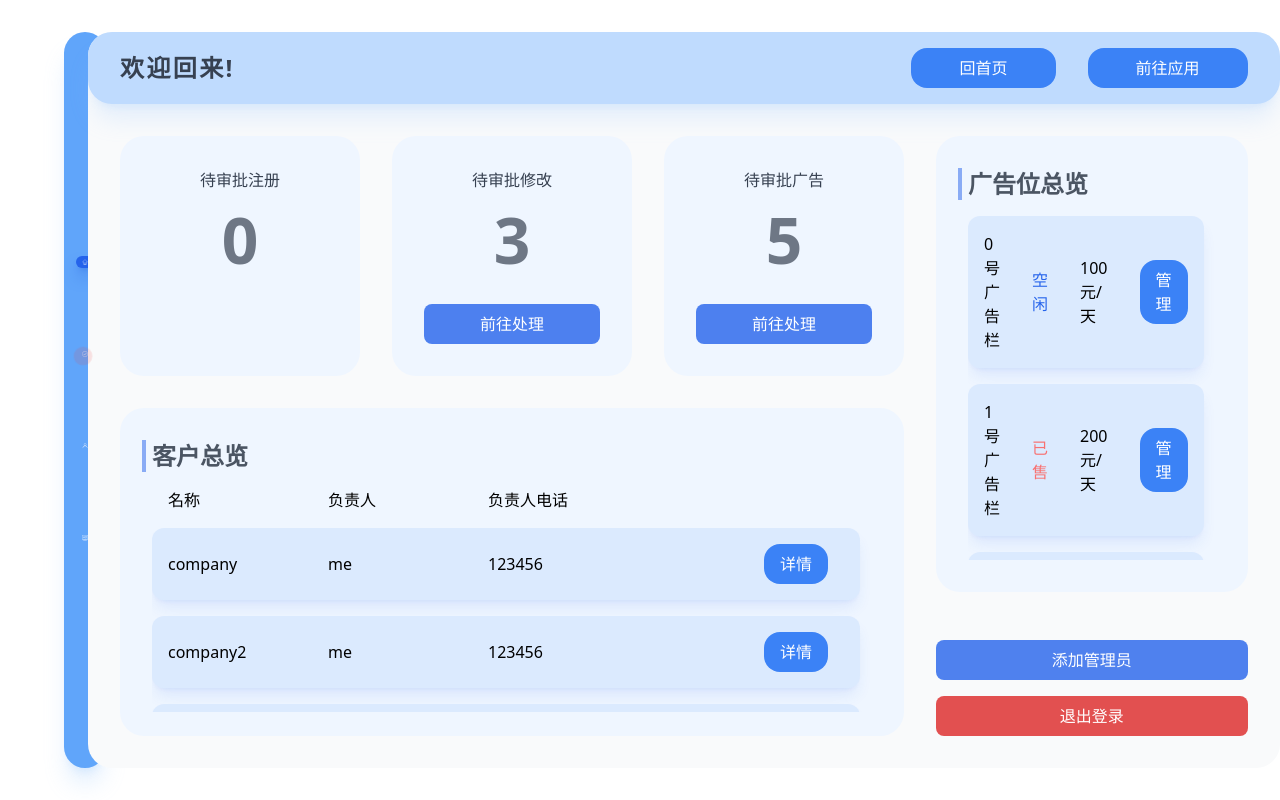
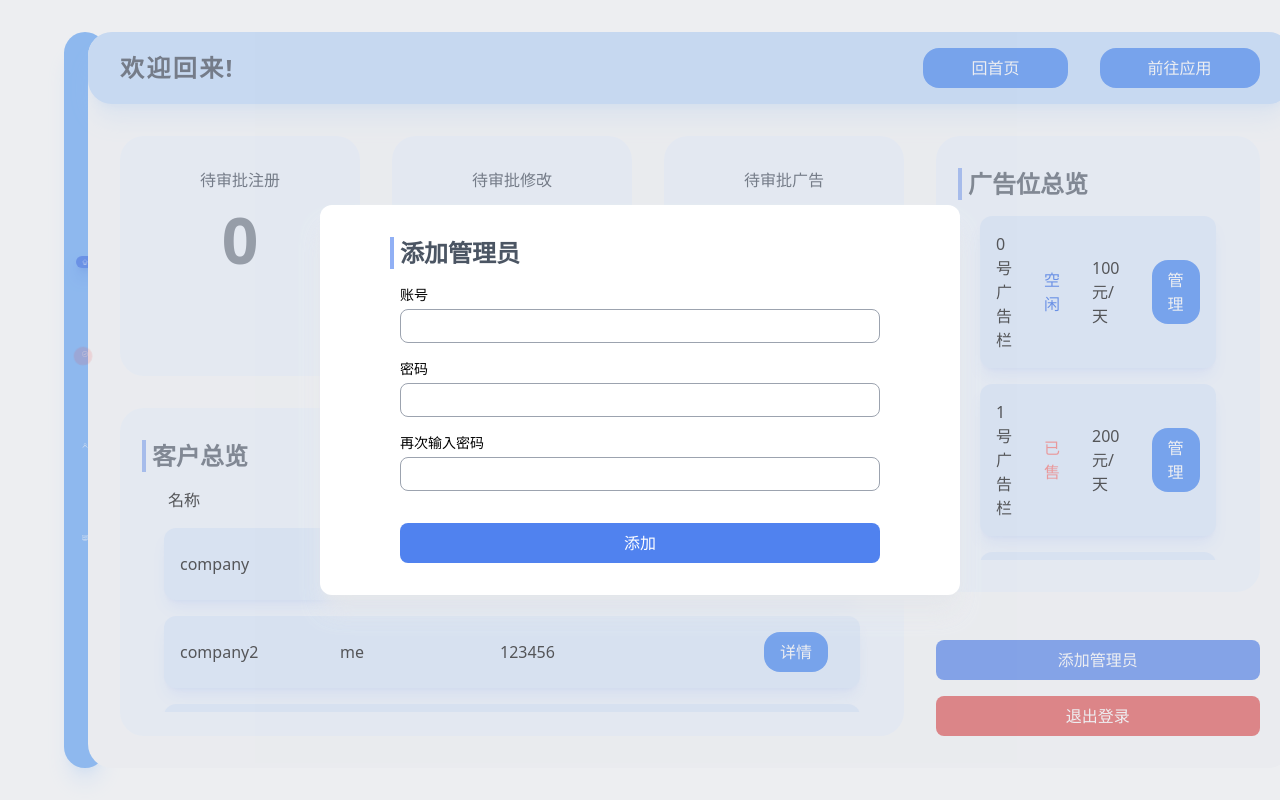
Before and after one commit to HUST-SE-LY/Advertising-Management-System, a React (Vite) app in the folder front-end/: page /back-stage/home in a window 1280 px wide. Both pictures are taken after a click on the button "添加管理员". Built offline with nearby package versions, Linux system fonts and the light colour scheme.

Commit message:
update: manager add fix: shadow lost when no padding-left

```diff
--- /dev/null
+++ b/front-end/src/components/backStage/home/addManager.jsx
@@ -0,0 +1,31 @@
+import Title from "../title";
+import Input from "../../input";
+import { useState } from "react";
+import LongButton from "../../longButton";
+function AddManager(props) {
+
+  const [account, setAccount] = useState("");
+  const [password, setPassword] = useState("");
+  const [secondPassword, setSecondPassword] = useState("");
+  return (
+    <div
+      className="animate-fadein fixed top-0 left-0 w-screen h-screen bg-gray-300/40 z-30 cursor-pointer flex justify-center items-center"
+      onClick={props.close}
+    >
+      <div
+        className="w-1/2 flex flex-col gap-[1rem] bg-white cursor-default rounded-xl shadow-xl shadow-gray-200 py-[2rem] px-[5rem]"
+        onClick={(e) => {
+          e.stopPropagation();
+        }}
+      >
+        <Title title="添加管理员"></Title>
+        <Input title="账号" setInfo={setAccount}></Input>
+        <Input title="密码" setInfo={setPassword} ></Input>
+        <Input title="再次输入密码" setInfo={setSecondPassword}></Input>
+        <LongButton content="添加"></LongButton>
+      </div>
+    </div>
+  );
+}
+
+export default AddManager;
--- a/front-end/src/components/backStage/home/adsForSale.jsx
+++ b/front-end/src/components/backStage/home/adsForSale.jsx
@@ -28,7 +28,7 @@ function AdsForSale() {
   return (
     <div className="bg-blue-50 w-full row-span-2 rounded-3xl p-[2rem] animate-floatin">
       <Title title={"广告位总览"}></Title>
-      <div className="flex flex-col gap-[1rem] mt-[1rem] h-[calc(100%_-_3rem)] overflow-y-auto scrollbar-blue pr-3">
+      <div className="flex flex-col gap-[1rem] mt-[1rem] h-[calc(100%_-_3rem)] overflow-y-auto scrollbar-blue pl-3 pr-3">
         {
         list.map((info) => <SingleAds key={info.id} info={info}></SingleAds> )
       }
--- a/front-end/src/components/backStage/home/companyList.jsx
+++ b/front-end/src/components/backStage/home/companyList.jsx
@@ -79,7 +79,7 @@ function CompanyList() {
           <p>负责人电话</p>
         </div>
       </div>
-      <div className="flex flex-col gap-[1rem] h-[calc(100%_-_5rem)] overflow-y-auto pr-3 scrollbar-blue">
+      <div className="flex flex-col gap-[1rem] h-[calc(100%_-_5rem)] overflow-y-auto pl-3 pr-3 scrollbar-blue">
         {list.map((info) => (
           <SingleCompany key={info.account} info={info}></SingleCompany>
         ))}
--- a/front-end/src/pages/backStage/company.jsx
+++ b/front-end/src/pages/backStage/company.jsx
@@ -90,7 +90,7 @@ function BackStageCompany() {
     <div className="w-full h-[calc(100vh_-_4rem)] bg-gray-50 rounded-2xl grid grid-cols-[1fr_3.5fr]">
       <div className="bg-gray-100 rounded-2xl p-[2rem] h-[calc(100vh_-_4rem)]">
         <SearchBar searchKey="name" data={list} setInfo={setList}></SearchBar>
-        <div className="mt-[2rem] flex flex-col gap-[1rem] h-[calc(100%_-_4.5rem)] pr-3 scrollbar-blue overflow-y-auto">
+        <div className="mt-[2rem] flex flex-col gap-[1rem] h-[calc(100%_-_4.5rem)] pl-3 pr-3 scrollbar-blue overflow-y-auto">
           {list.map((info) => (
             <NavLink key={info.account}
               to={`/back-stage/companies/${info.account}`}
--- a/front-end/src/pages/backStage/home.jsx
+++ b/front-end/src/pages/backStage/home.jsx
@@ -2,10 +2,12 @@ import CompanyList from "../../components/backStage/home/companyList"
 import AdsForSale from "../../components/backStage/home/adsForSale"
 import Judge from "../../components/backStage/home/judge"
 import LongButton from "../../components/longButton"
+import AddManager from "../../components/backStage/home/addManager"
+
 import { Link } from "react-router-dom"
+import { useState } from "react"
 function BackStageHome() {
-
-
+  const [showAddManager, setShowAddManager] = useState();
   return <div className="bg-gray-50 h-[calc(100vh_-_4rem)] rounded-3xl">
     <div className="w-full h-fit px-[2rem] py-[1rem] flex gap-[2rem] bg-blue-200 rounded-3xl shadow-xl shadow-blue-300/20 items-center">
       <p className="text-2xl font-bold tracking-widest text-gray-700 ">欢迎回来!</p>
@@ -26,11 +28,13 @@ function BackStageHome() {
       <AdsForSale></AdsForSale>
       <CompanyList></CompanyList>
       <div>
-      <LongButton content="添加管理员"></LongButton>
+      <LongButton content="添加管理员" handle={() => setShowAddManager(true)}></LongButton>
         <LongButton content="退出登录" color="red"></LongButton>
       </div>
-
     </div>
+    {
+      showAddManager?<AddManager close={() => setShowAddManager(false)}></AddManager>:null
+    }
   </div>
 }
 
```
